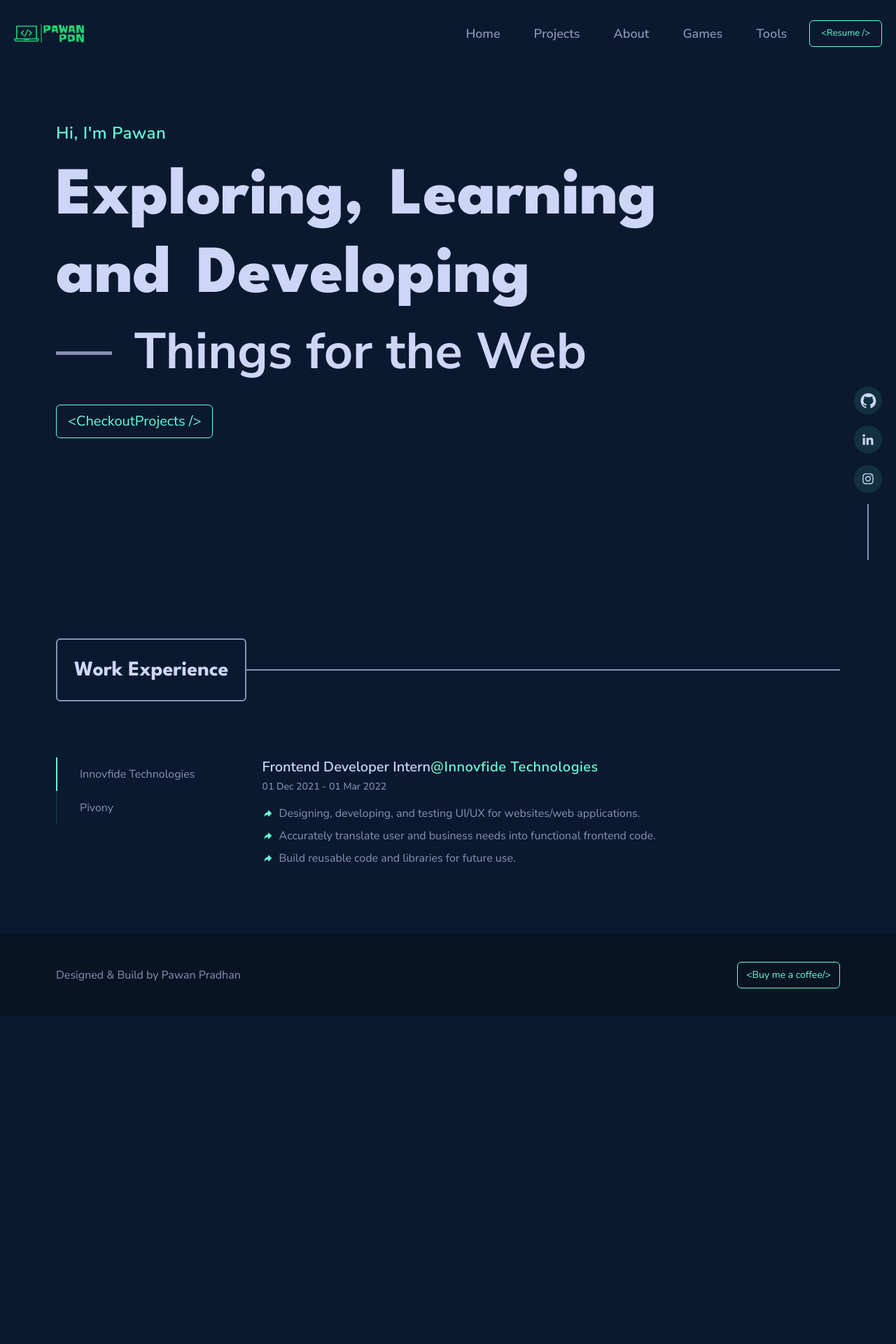
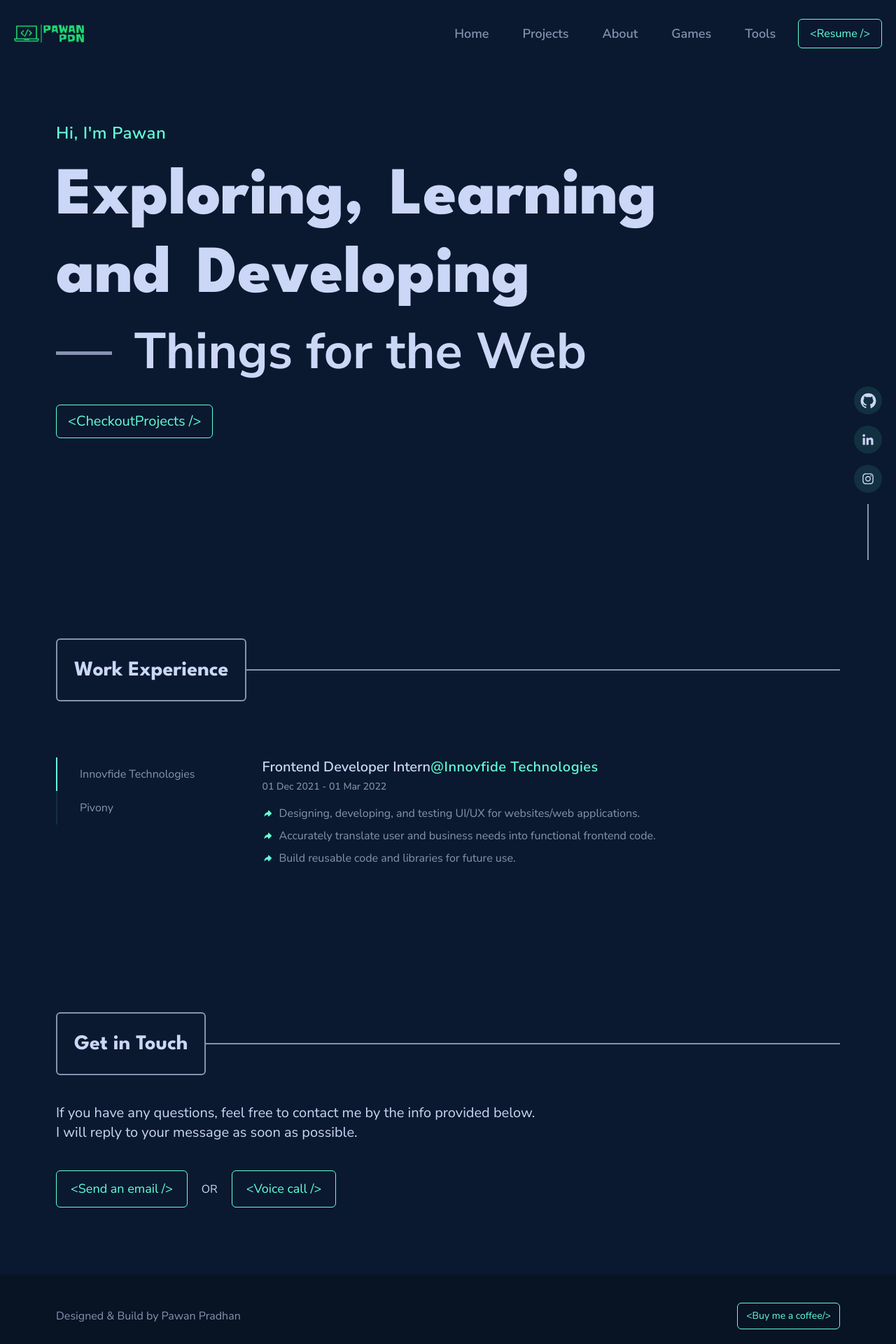
Before and after one commit to pawanpdn-671/portfolioV2, a Next.js app: page / in a window 1280 px wide. Shown: the top 1920 px of the page at 70% size. Before the commit the page ends 1452 px from the top, so only its background shows below. Built offline with nearby package versions, Linux system fonts and the light colour scheme.

Commit message:
working on contact page

```diff
--- a/app/page.tsx
+++ b/app/page.tsx
@@ -1,4 +1,5 @@
 "use client";
+import ContactPage from "@/components/Contact";
 import Experience from "@/components/Experience";
 import Footer from "@/components/Footer";
 import TitleBox from "@/components/TitleBox";
@@ -77,6 +78,10 @@ export default function Home() {
 				<TitleBox title={"Work Experience"} />
 				<Experience />
 			</div>
+			<div className="py-10 lgl:py-24">
+				<TitleBox title={"Get in Touch"} />
+				<ContactPage />
+			</div>
 		</main>
 	);
 }
--- /dev/null
+++ b/components/Button.tsx
@@ -0,0 +1,15 @@
+import { ButtonProps } from "@/types";
+import React from "react";
+
+const Button = ({ text, style }: ButtonProps) => {
+	return (
+		<button
+			className={`${
+				style ? style : "px-4 py-2"
+			} " rounded-md text-textGreen border border-textGreen hover:bg-hoverColor duration-300"`}>
+			{`<${text} />`}
+		</button>
+	);
+};
+
+export default Button;
--- /dev/null
+++ b/components/Contact.tsx
@@ -0,0 +1,46 @@
+import React from "react";
+import Button from "./Button";
+
+const ContactPage = () => {
+	return (
+		<section className="max-w-container mx-auto text-textLight">
+			<div className="mt-10">
+				<div className="flex items-center">
+					<div className="contact-info-container">
+						<p className="text-xl">
+							If you have any questions, feel free to contact
+							me by the info provided below. <br />I will reply
+							to your message as soon as possible.
+						</p>
+
+						<div className="mt-10 flex flex-col lgl:flex-row gap-5 items-center">
+							<a
+								className="email_btn"
+								href="https://mail.google.com/mail/?view=cm&fs=1&tf=1&to=pawanpradhanpc671@gmail.com">
+								<Button
+									text="Send an email"
+									style={"py-3 px-5 text-[18px]"}
+								/>
+							</a>
+
+							<span>OR</span>
+
+							<a
+								className="call_btn"
+								href="tel: +91 6009404703">
+								<Button
+									text="Voice call"
+									style={"py-3 px-5 text-[18px]"}
+								/>
+							</a>
+						</div>
+					</div>
+
+					<div className="contact-img-block"></div>
+				</div>
+			</div>
+		</section>
+	);
+};
+
+export default ContactPage;
--- a/components/Navbar.tsx
+++ b/components/Navbar.tsx
@@ -7,6 +7,7 @@ import { usePathname } from "next/navigation";
 import { MdOutlineClose } from "react-icons/md";
 import { AiOutlineGithub, AiOutlineInstagram } from "react-icons/ai";
 import { BiLogoLinkedin } from "react-icons/bi";
+import Button from "./Button";
 
 const Navbar = () => {
 	const [scrolled, setScrolled] = useState(false);
@@ -114,13 +115,13 @@ const Navbar = () => {
 						</Link>
 					</ul>
 					<a href="/assets/resume/resume-1.pdf" target="_blank">
-						<motion.button
+						<motion.span
+							className="ml-2"
 							initial={{ y: -10, opacity: 0 }}
 							animate={{ y: 0, opacity: 1 }}
-							transition={{ duration: 0.1, delay: 0.6 }}
-							className="px-4 py-2 ml-2 rounded-md text-textGreen text-[13px] border border-textGreen hover:bg-hoverColor duration-300">
-							{"<Resume />"}
-						</motion.button>
+							transition={{ duration: 0.1, delay: 0.6 }}>
+							<Button text="Resume" style="" />
+						</motion.span>
 					</a>
 				</div>
 				<div
@@ -232,16 +233,15 @@ const Navbar = () => {
 									<a
 										href="/assets/resume/resume-1.pdf"
 										target="_blank">
-										<motion.button
+										<motion.span
 											initial={{ y: -10, opacity: 0 }}
 											animate={{ y: 0, opacity: 1 }}
 											transition={{
 												duration: 0.1,
 												delay: 0.6,
-											}}
-											className="px-3 py-1 rounded-md text-textGreen text-[13px] border border-textGreen hover:bg-hoverColor duration-300">
-											{"<Resume />"}
-										</motion.button>
+											}}>
+											<Button text="Resume" style="" />
+										</motion.span>
 									</a>
 								</ul>
 
--- a/types/index.ts
+++ b/types/index.ts
@@ -5,3 +5,8 @@ export interface CompanyDetails {
 	endDate: string;
 	desc: Array<any>;
 }
+
+export interface ButtonProps {
+	text: string;
+	style: string;
+}
```
